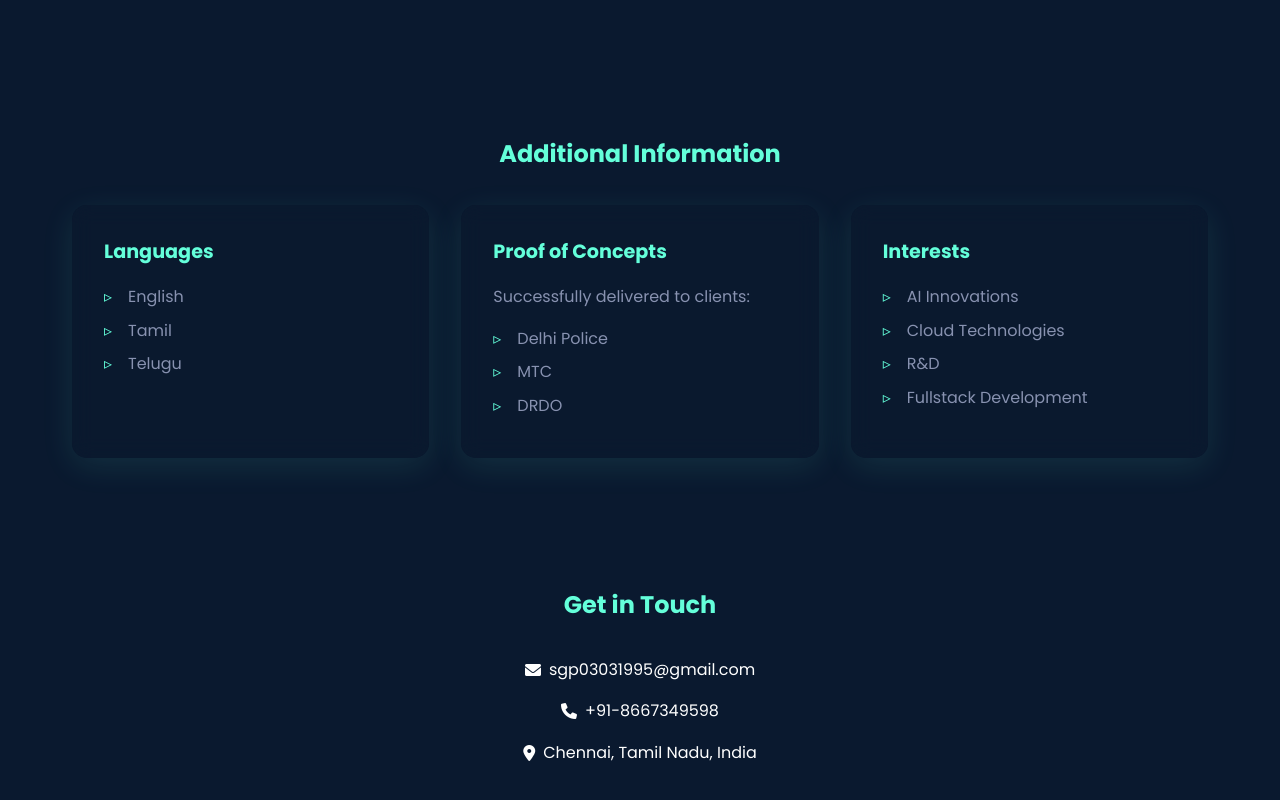
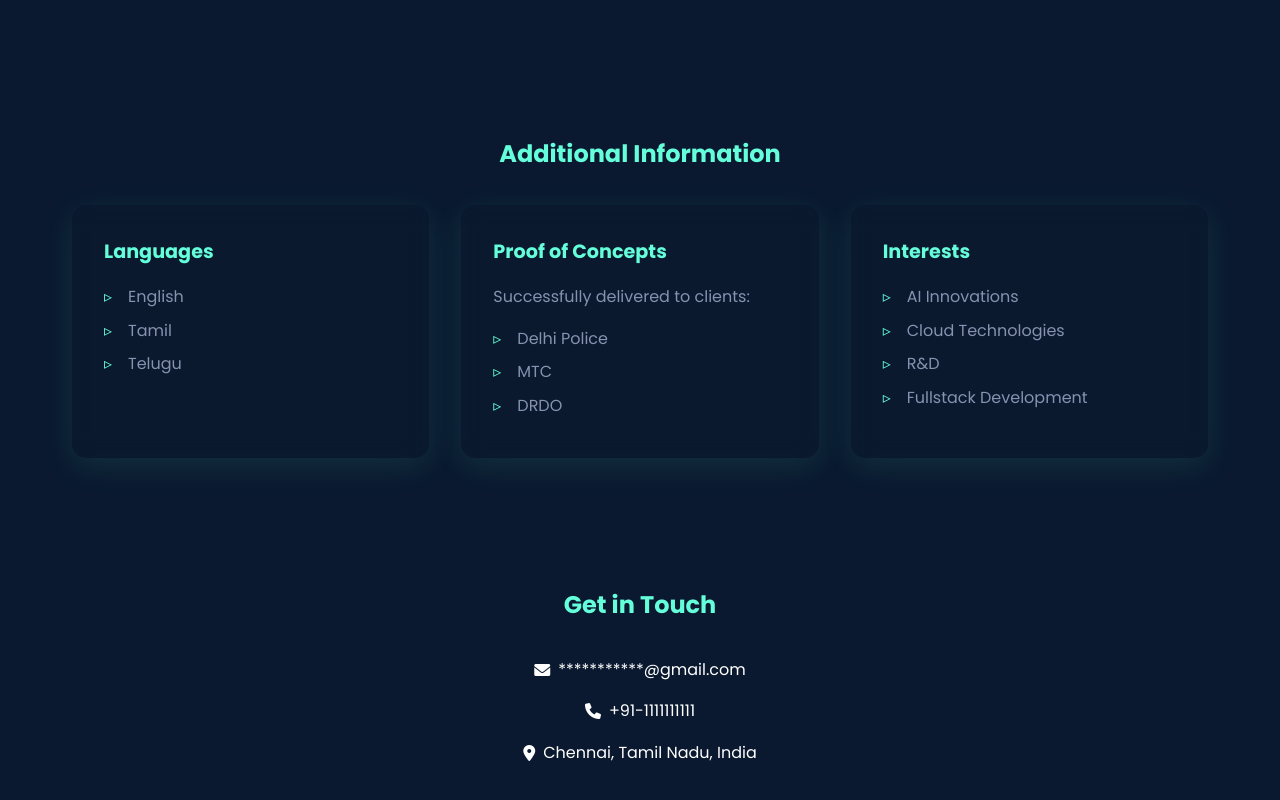
Before and after one commit to SGPrakash/portfolio, a plain HTML site: page index.html in a window 1280 px wide. Shown: the part 3198-3998 px from the top of the page. Drawn offline with nearby package versions, Linux system fonts and the light colour scheme; animation ran at ten frames a second.

Commit message:
Update index.html

```diff
--- a/index.html
+++ b/index.html
@@ -238,8 +238,8 @@
         <section class="contact">
             <h2>Get in Touch</h2>
             <div class="contact-info">
-                <p><i class="fas fa-envelope"></i> sgp03031995@gmail.com</p>
-                <p><i class="fas fa-phone"></i> +91-8667349598</p>
+                <p><i class="fas fa-envelope"></i> ***********@gmail.com</p>
+                <p><i class="fas fa-phone"></i> +91-1111111111</p>
                 <p><i class="fas fa-map-marker-alt"></i> Chennai, Tamil Nadu, India</p>
             </div>
         </section>
```
